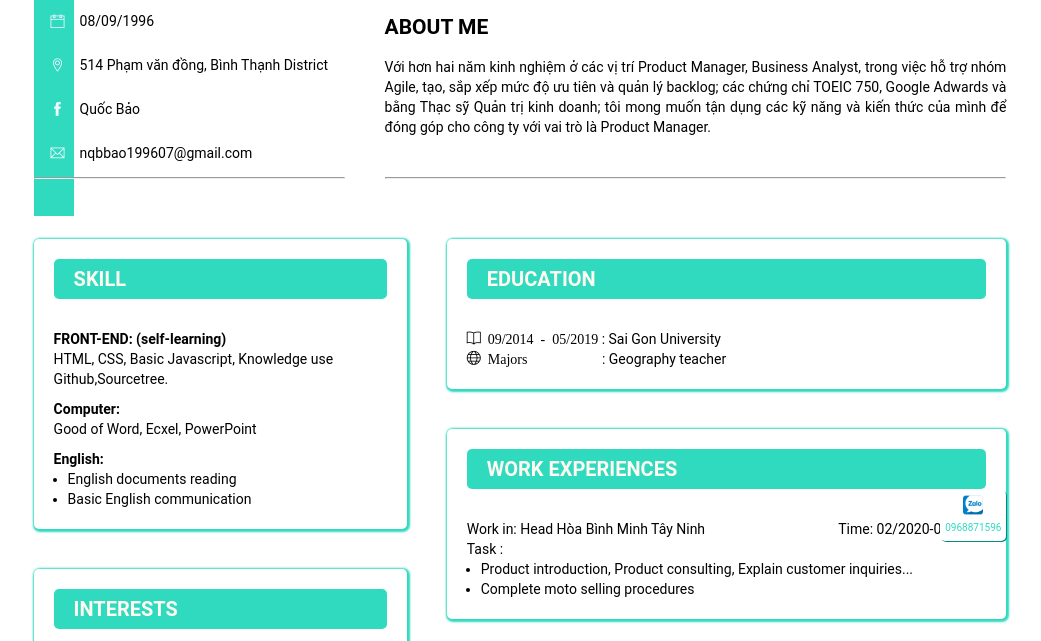
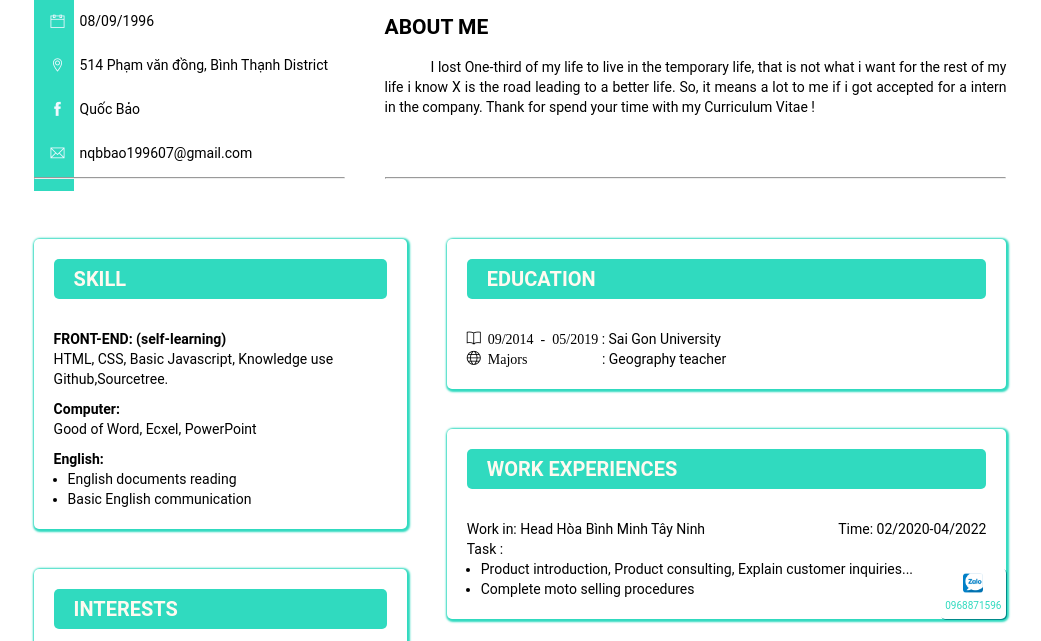
Before and after one commit to nqbbao1996/nqbbao1996-CV, a plain HTML site: page index.html in a window 1280 px wide. Shown: the part 159-800 px from the top of the page, without its empty margins (120-1161 px from the left). Drawn offline with Linux system fonts and the light colour scheme.

Commit message:
complete cv

```diff
--- a/assets/css/base.css
+++ b/assets/css/base.css
@@ -12,7 +12,7 @@ html{
 }
 :root{
     --text-color: #333;
-    --color: rgb(255, 80, 0);
+    --color: #30dabf;
     --text-size:1.4rem;
 }
 /* header */
@@ -51,7 +51,7 @@ h4{
     position: fixed;
     box-shadow: 1px 1px 0px 0px darkcyan;
     right: 12%;
-    bottom: 100px;
+    bottom: 22px;
     z-index: 1;
     background: white;
     text-align: center;
--- a/assets/css/style.css
+++ b/assets/css/style.css
@@ -28,7 +28,7 @@ margin: auto;
 }
 .banner{
     width: 40px;
-    height: 375px;
+    height: 350px;
     background: #30dabf;
     position: absolute;
     top:0;
@@ -53,8 +53,12 @@ margin: auto;
     margin-top: 20px;
 }
 .info__intro p{
-    padding-bottom: 40px;
+    padding-bottom: 60px;
 }
+.info__intro span{
+    margin-left: 46px;
+}
+
 .info__table{
     width: 100%;
     margin-right: 40px;
--- a/index.html
+++ b/index.html
@@ -42,7 +42,9 @@
         </div>
         <div class="info__intro">
             <h2>ABOUT ME</h2>
-            <p>Với hơn hai năm kinh nghiệm ở các vị trí Product Manager, Business Analyst, trong việc hỗ trợ nhóm Agile, tạo, sắp xếp mức độ ưu tiên và quản lý backlog; các chứng chỉ TOEIC 750, Google Adwards và bằng Thạc sỹ Quản trị kinh doanh; tôi mong muốn tận dụng các kỹ năng và kiến thức của mình để đóng góp cho công ty với vai trò là Product Manager.</p>
+            <p><span>I lost One-third of my life to live in the temporary life, that is not what i want for the rest of my life</span>
+                i know X is the road leading to a better life. So, it means a lot to me if i got accepted for a intern in the company.
+                Thank for spend your time with my Curriculum Vitae !</p>
             <hr>
         </div>
     </div>
@@ -105,7 +107,7 @@
                 </ul>
             </div>
             <div class="boxinfo product">
-                <h3>Some Product</h3>
+                <h3>Some Projects</h3>
                 <a class="ti-hand-point-right" href=https://nqbbao199609.vercel.app/ alt=""> Watch Web: <span>nqbbao199609.vercel.app</span> </a>
                 <a class="ti-hand-point-right" href=https://nqbbao199607.vercel.app/ alt=""> Shop Web: <span>nqbbao199607.vercel.app</span> </a>
             </div>
```
